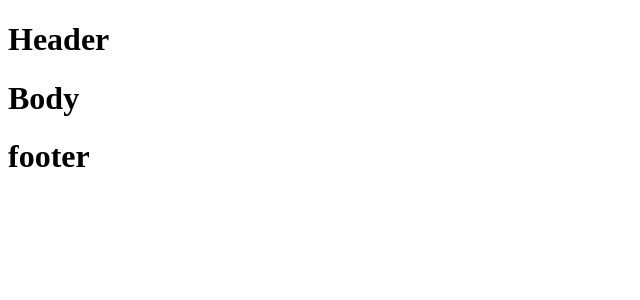
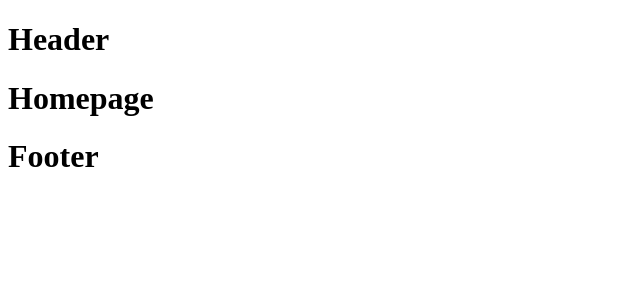
Before and after one commit to thuymax/project_node, a React (Vite) app: page / in a window 1280 px wide. Shown: the top 300 px of the page, without its empty margins (0-640 px from the left). Built offline with nearby package versions, Linux system fonts and the light colour scheme.

Commit message:
bo sugn routerpage

```diff
--- a/package.json
+++ b/package.json
@@ -11,7 +11,8 @@
   },
   "dependencies": {
     "react": "^18.3.1",
-    "react-dom": "^18.3.1"
+    "react-dom": "^18.3.1",
+    "react-router-dom": "^7.1.1"
   },
   "devDependencies": {
     "@eslint/js": "^9.17.0",
--- a/src/main.jsx
+++ b/src/main.jsx
@@ -1,9 +1,10 @@
-import { StrictMode } from 'react'
 import { createRoot } from 'react-dom/client'
-import App from './App.jsx'
-import HomePage from './pages/users/homepage'
+import { BrowserRouter } from 'react-router-dom'
+import RouterCustom from './router.jsx'
 
 
 createRoot(document.getElementById('root')).render(
-  <HomePage/>
+   <BrowserRouter>
+     <RouterCustom/>
+   </BrowserRouter>
 )
--- a/src/pages/users/homepage/index.jsx
+++ b/src/pages/users/homepage/index.jsx
@@ -1,9 +1,7 @@
 import {memo} from "react";
 const HomePage = ()=>{
   return <>
-  <h1>Header</h1>
-  <h1>Body</h1>
-  <h1>footer</h1>
+  <h1>Homepage</h1>
   </>
 };
 export default  memo(HomePage);
--- /dev/null
+++ b/src/pages/users/profilePage/index.jsx
@@ -0,0 +1,7 @@
+import {memo} from "react";
+const ProfilePage = ()=>{
+  return <>
+  <h1>Profile</h1>
+  </>
+};
+export default  memo(ProfilePage);
--- /dev/null
+++ b/src/pages/users/theme/footer/index.jsx
@@ -0,0 +1,5 @@
+import {memo} from "react";
+const Footer = ()=>{
+  return <h1>Footer</h1>
+};
+export default  memo(Footer);
--- /dev/null
+++ b/src/pages/users/theme/header/index.jsx
@@ -0,0 +1,5 @@
+import {memo} from "react";
+const Header = ()=>{
+  return <h1>Header</h1>
+};
+export default  memo(Header);
--- /dev/null
+++ b/src/pages/users/theme/masterLayout/index.jsx
@@ -0,0 +1,13 @@
+import {memo} from "react";
+import Header from "../header";
+import Footer from "../footer";
+const MasterLayout = ({children, ...props})=>{
+  return (
+  <div {...props}>
+    <Header/>
+        {children}
+    <Footer/>
+    </div>
+  )
+};
+export default  memo(MasterLayout);
--- /dev/null
+++ b/src/router.jsx
@@ -0,0 +1,34 @@
+import { Route,Routes } from "react-router-dom";
+import { ROUTERS } from "./utils/router";
+import HomePage from './pages/users/homepage'
+import MasterLayout from "./pages/users/theme/masterLayout";
+import ProfilePage from "./pages/users/profilePage";
+const renderUserRouter =()=>{
+    const userRouters = [
+        {
+            path: ROUTERS.USER.HOME,
+            component: <HomePage/>
+        },
+        {
+            path: ROUTERS.USER.PROFILE,
+            component: <ProfilePage/>
+        }
+    ];
+
+    return (
+        <MasterLayout>
+            <Routes>
+                {
+                    userRouters.map((item,key)=>(
+                        <Route key={key} path={item.path} element={item.component}/>
+                    ))
+                }
+            </Routes>
+        </MasterLayout>
+    );
+};
+const RouterCustom = ()=>{
+    return renderUserRouter();
+};
+
+export default RouterCustom;
--- /dev/null
+++ b/src/utils/router.jsx
@@ -0,0 +1,6 @@
+export const ROUTERS = {
+    USER:{
+        HOME:"",
+        PROFILE:"thong-tin-ca-nhan",
+    }
+}
```
Also changed, not shown: src/pages/users/profilePage/style.scss (added), 1 other file (tests, documents, lock files or other folders).
